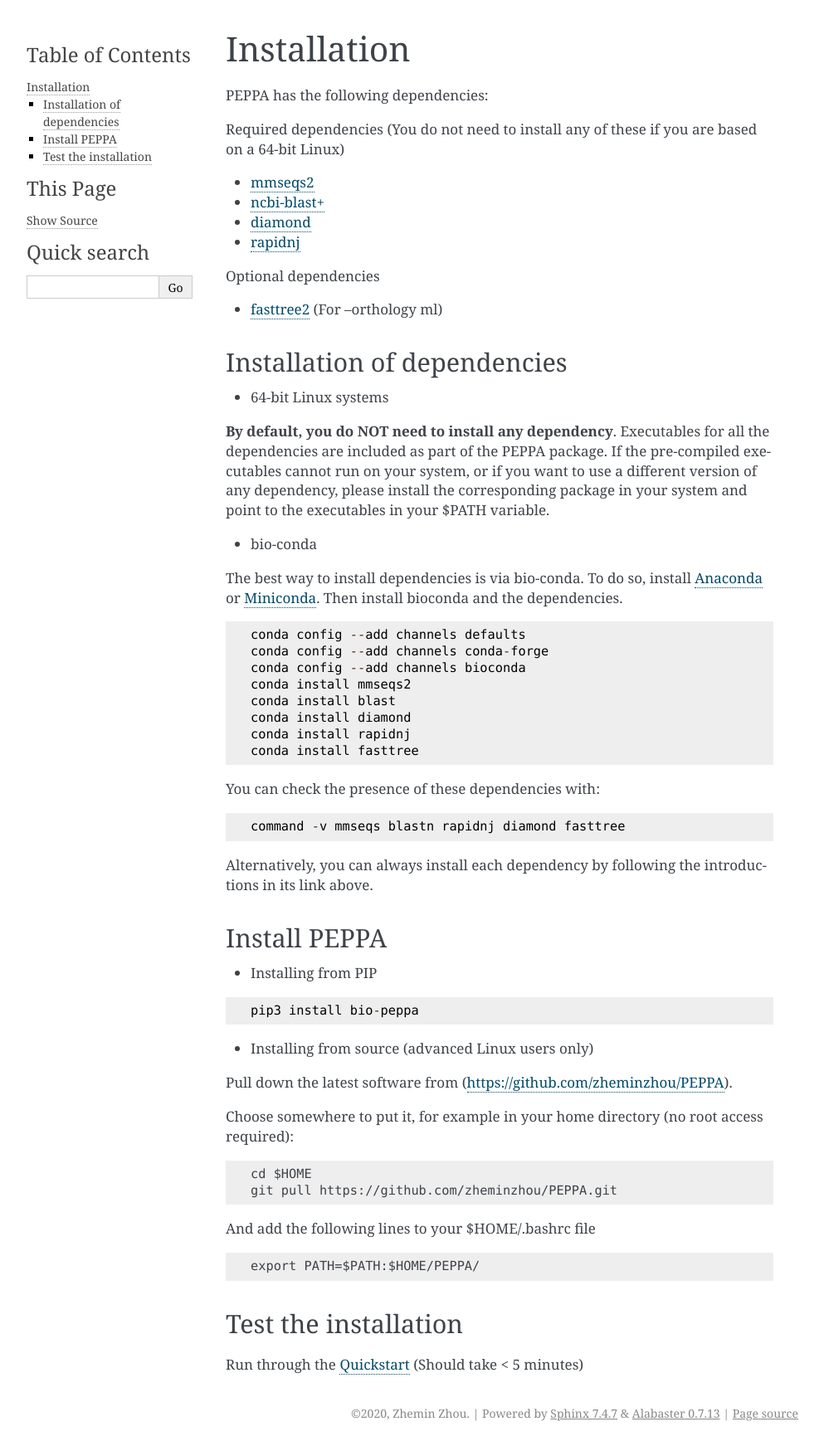
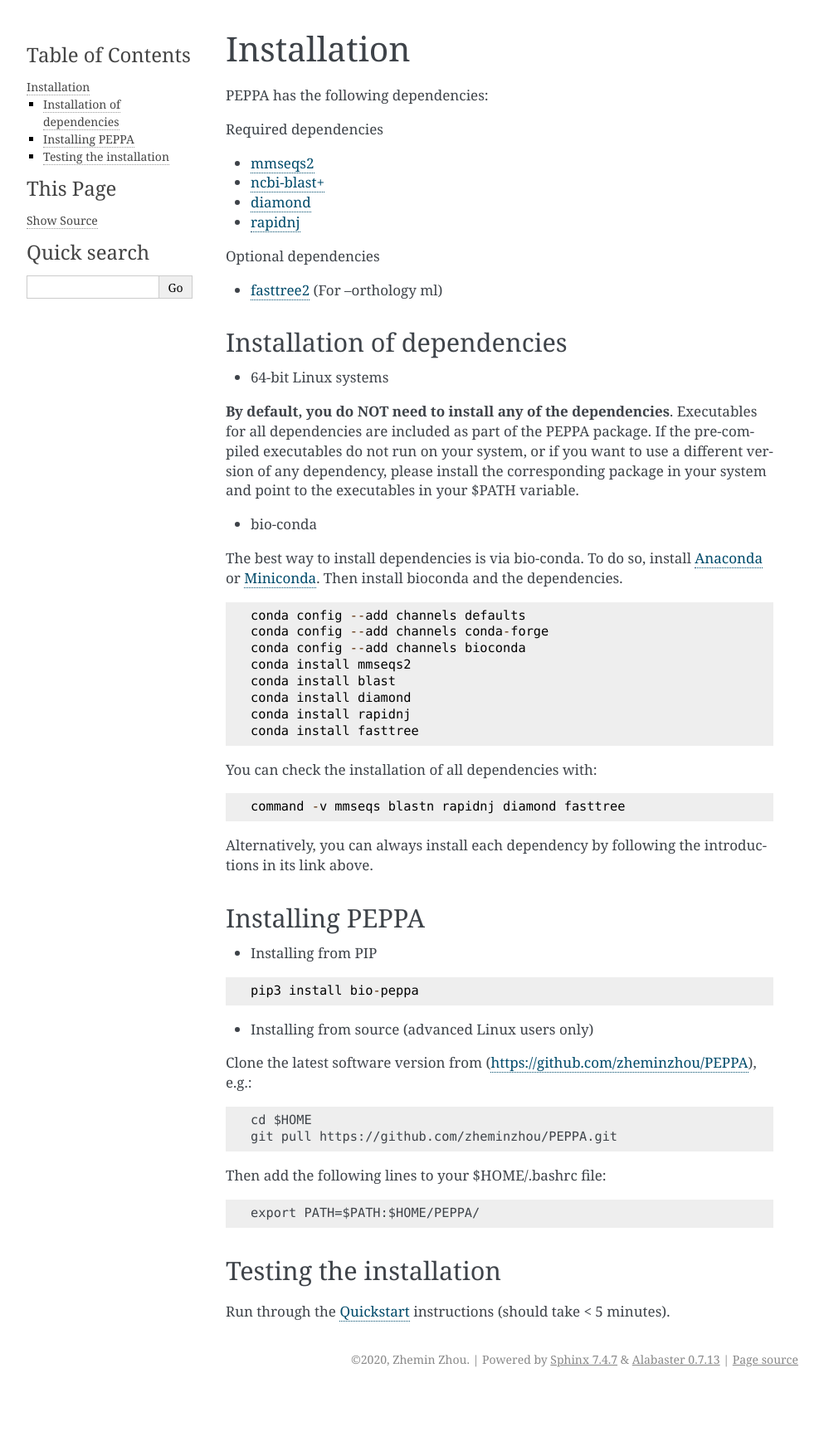
Before and after one commit to zheminzhou/PEPPAN, a Sphinx documentation site: the page built from docs/source/usage/installation.rst, in a window 1280 px wide. Shown: the whole page at 83% size, without its empty margins (148-1141 px from the left). Built offline with Sphinx 7.4.7, drawn with Linux system fonts in a browser that asks for light colours; after the commit the page ends 1678 px from its top, so only the background shows below that.

Commit message:
Update installation.rst
Language suggestions.

```diff
--- a/docs/source/usage/installation.rst
+++ b/docs/source/usage/installation.rst
@@ -3,7 +3,7 @@
 ****************
 PEPPA has the following dependencies:
 
-Required dependencies (You do not need to install any of these if you are based on a 64-bit Linux)
+Required dependencies
 
 * `mmseqs2 <https://github.com/soedinglab/MMseqs2>`_
 * `ncbi-blast+ <https://blast.ncbi.nlm.nih.gov/Blast.cgi?PAGE_TYPE=BlastDocs&DOC_TYPE=Download>`_
@@ -14,11 +14,12 @@
 
 * `fasttree2 <http://www.microbesonline.org/fasttree/#Install>`_ (For --orthology ml)
 
+
 Installation of dependencies
 ----------------------------
 * 64-bit Linux systems
 
-**By default, you do NOT need to install any dependency**. Executables for all the dependencies are included as part of the PEPPA package. If the pre-compiled executables cannot run on your system, or if you want to use a different version of any dependency, please install the corresponding package in your system and point to the executables in your $PATH variable.
+**By default, you do NOT need to install any of the dependencies**. Executables for all dependencies are included as part of the PEPPA package. If the pre-compiled executables do not run on your system, or if you want to use a different version of any dependency, please install the corresponding package in your system and point to the executables in your $PATH variable.
 
 * bio-conda
 
@@ -34,14 +35,14 @@
   conda install rapidnj
   conda install fasttree
 
-You can check the presence of these dependencies with:
+You can check the installation of all dependencies with:
 ::
 
   command -v mmseqs blastn rapidnj diamond fasttree
 
 Alternatively, you can always install each dependency by following the introductions in its link above.
 
-Install PEPPA
+Installing PEPPA
 ----------------------------
 * Installing from PIP
 
@@ -52,20 +53,20 @@
 
 * Installing from source (advanced Linux users only)
 
-Pull down the latest software from (https://github.com/zheminzhou/PEPPA).
+Clone the latest software version from (https://github.com/zheminzhou/PEPPA), e.g.:
 
-Choose somewhere to put it, for example in your home directory (no root access required):
 ::
 
   cd $HOME
   git pull https://github.com/zheminzhou/PEPPA.git
 
-And add the following lines to your $HOME/.bashrc file
+Then add the following lines to your $HOME/.bashrc file:
+
 ::
 
   export PATH=$PATH:$HOME/PEPPA/
 
 
-Test the installation
+Testing the installation
 ----------------------------
-Run through the `Quickstart <quickstart.rst>`_ (Should take < 5 minutes)
+Run through the `Quickstart <quickstart.rst>`_ instructions (should take < 5 minutes).
```
